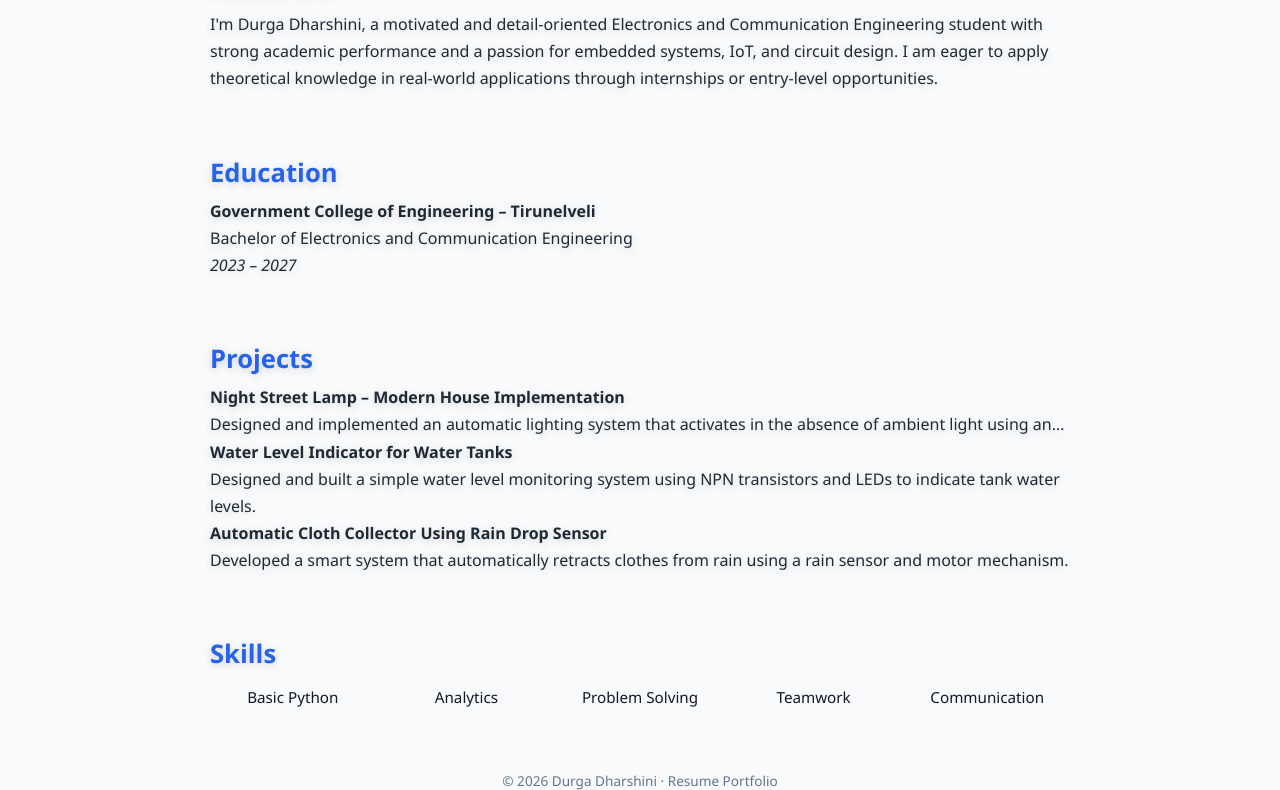
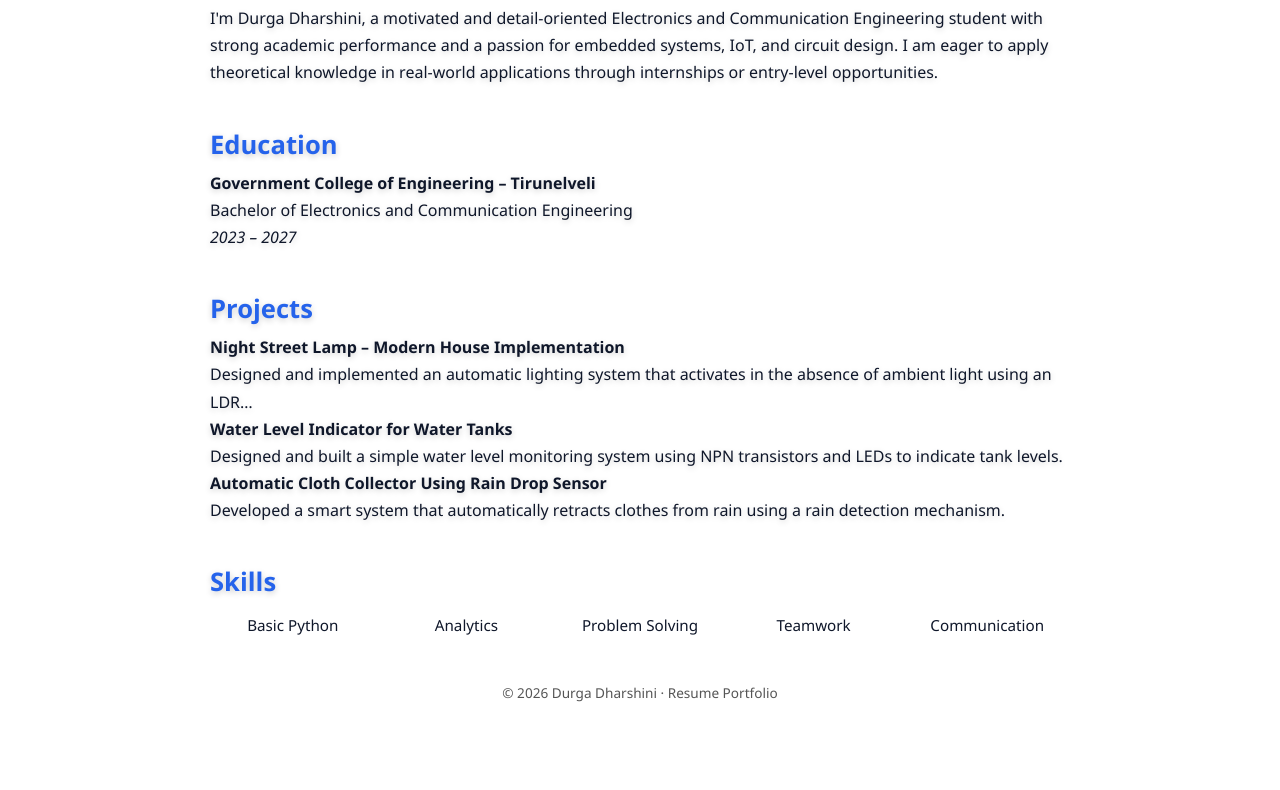
Before and after one commit to durgadharshini532-ops/portfolio, a plain HTML site: page index.html in a window 1280 px wide. Shown: the part 285-1075 px from the top of the page. After the commit the page ends 987 px from the top, so only its background shows below. Drawn offline with Linux system fonts and the light colour scheme.

Commit message:
Update index.html

```diff
--- a/index.html
+++ b/index.html
@@ -7,10 +7,8 @@
 
 <style>
 :root {
-  --primary: #0f172a;
-  --accent: #2563eb;
-  --text: #1f2933;
-  --bg: #f8fafc;
+  --text-color: #0f172a;
+  --accent-color: #2563eb;
 }
 
 /* Reset */
@@ -18,12 +16,12 @@
   margin: 0;
   padding: 0;
   box-sizing: border-box;
-  font-family: "Segoe UI", system-ui, sans-serif;
+  font-family: "Segoe UI", sans-serif;
 }
 
 body {
-  background: var(--bg);
-  color: var(--text);
+  background: #ffffff;
+  color: var(--text-color);
   overflow-x: hidden;
   padding-top: 40px;
 }
@@ -31,13 +29,12 @@ body {
 /* Background animation */
 #animation-bg {
   position: fixed;
-  top: 0;
-  left: 0;
+  inset: 0;
   width: 100%;
   height: 100%;
   z-index: 0;
   pointer-events: none;
-  opacity: 0.22;
+  opacity: 0.30; /* make stronger background visible */
 }
 
 #animation-bg img {
@@ -46,7 +43,7 @@ body {
   object-fit: cover;
 }
 
-/* Container */
+/* Main container */
 .container {
   position: relative;
   z-index: 2;
@@ -55,27 +52,27 @@ body {
   padding: 0 20px;
 }
 
-/* Text readability */
+/* Text shadow for readability */
 h1, h2, h3, p, li {
-  text-shadow: 0 2px 8px rgba(0, 0, 0, 0.18);
+  text-shadow: 0 2px 6px rgba(0,0,0,0.20);
 }
 
 /* Header */
 header {
   text-align: center;
   margin-bottom: 60px;
+  background: none; /* no card */
 }
 
 header h1 {
   font-size: 3rem;
   font-weight: 700;
-  color: var(--primary);
 }
 
 header p {
   margin-top: 8px;
   font-size: 1.1rem;
-  color: #475569;
+  color: #444;
 }
 
 header .contact {
@@ -83,23 +80,25 @@ header .contact {
   font-size: 0.95rem;
 }
 
-/* Section styling */
+/* Sections */
 section {
-  margin-bottom: 50px;
-  padding: 6px 0;
-  background: transparent;
+  margin-bottom: 40px;
+  background: none; /* fully transparent */
   border: none;
 }
 
 section h2 {
   font-size: 1.6rem;
   margin-bottom: 8px;
-  color: var(--accent);
+  color: var(--accent-color);
+  background: none;
 }
 
+/* Paragraphs & lists */
 section p, section li {
   font-size: 1rem;
   line-height: 1.7;
+  background: none;
 }
 
 /* Lists */
@@ -108,26 +107,22 @@ ul {
   margin-top: 8px;
 }
 
-li {
-  margin-bottom: 8px;
-}
-
-/* Skills */
+/* Skills grid */
 .skills {
   display: grid;
-  grid-template-columns: repeat(auto-fit, minmax(160px, 1fr));
+  grid-template-columns: repeat(auto-fit, minmax(150px, 1fr));
   gap: 8px;
   margin-top: 8px;
 }
 
 .skill {
   padding: 8px 12px;
-  background: rgba(255,255,255,0.15);
-  backdrop-filter: blur(4px);
-  border-radius: 14px;
+  background: rgba(255,255,255,0.12); /* slight highlight */
+  border-radius: 12px;
+  color: var(--text-color);
+  text-align: center;
   font-size: 0.95rem;
-  text-align: center;
-  color: var(--primary);
+  backdrop-filter: blur(3px);
 }
 
 /* Footer */
@@ -135,20 +130,18 @@ footer {
   text-align: center;
   margin-top: 30px;
   font-size: 0.85rem;
-  color: #64748b;
+  color: #555;
+  background: none;
 }
 </style>
 </head>
-
 <body>
 
-<!-- Scroll background animation -->
 <div id="animation-bg">
   <img id="frame" src="frames/ezgif-frame-001.jpg" alt="animated background">
 </div>
 
 <div class="container">
-
 <header>
   <h1>Durga Dharshini</h1>
   <p>Core Electronics Job Aspirant (2023 – 2027)</p>
@@ -180,15 +173,15 @@ footer {
   <h2>Projects</h2>
 
   <p><strong>Night Street Lamp – Modern House Implementation</strong><br>
-  Designed and implemented an automatic lighting system that activates in the absence of ambient light using an…
+  Designed and implemented an automatic lighting system that activates in the absence of ambient light using an LDR…
   </p>
 
   <p><strong>Water Level Indicator for Water Tanks</strong><br>
-  Designed and built a simple water level monitoring system using NPN transistors and LEDs to indicate tank water levels.
+  Designed and built a simple water level monitoring system using NPN transistors and LEDs to indicate tank levels.
   </p>
 
   <p><strong>Automatic Cloth Collector Using Rain Drop Sensor</strong><br>
-  Developed a smart system that automatically retracts clothes from rain using a rain sensor and motor mechanism.
+  Developed a smart system that automatically retracts clothes from rain using a rain detection mechanism.
   </p>
 </section>
 
@@ -214,7 +207,7 @@ const totalFrames = 240;
 window.addEventListener("scroll", () => {
   const scrollTop = window.scrollY;
   const docHeight = document.body.scrollHeight - window.innerHeight;
-  const scrollFraction = scrollTop / docHeight;
+  const scrollFraction = (scrollTop / docHeight);
   const frameIndex = Math.min(totalFrames - 1, Math.floor(scrollFraction * totalFrames)) + 1;
   const frameNumber = String(frameIndex).padStart(3, "0");
   frame.src = `frames/ezgif-frame-${frameNumber}.jpg`;
```
